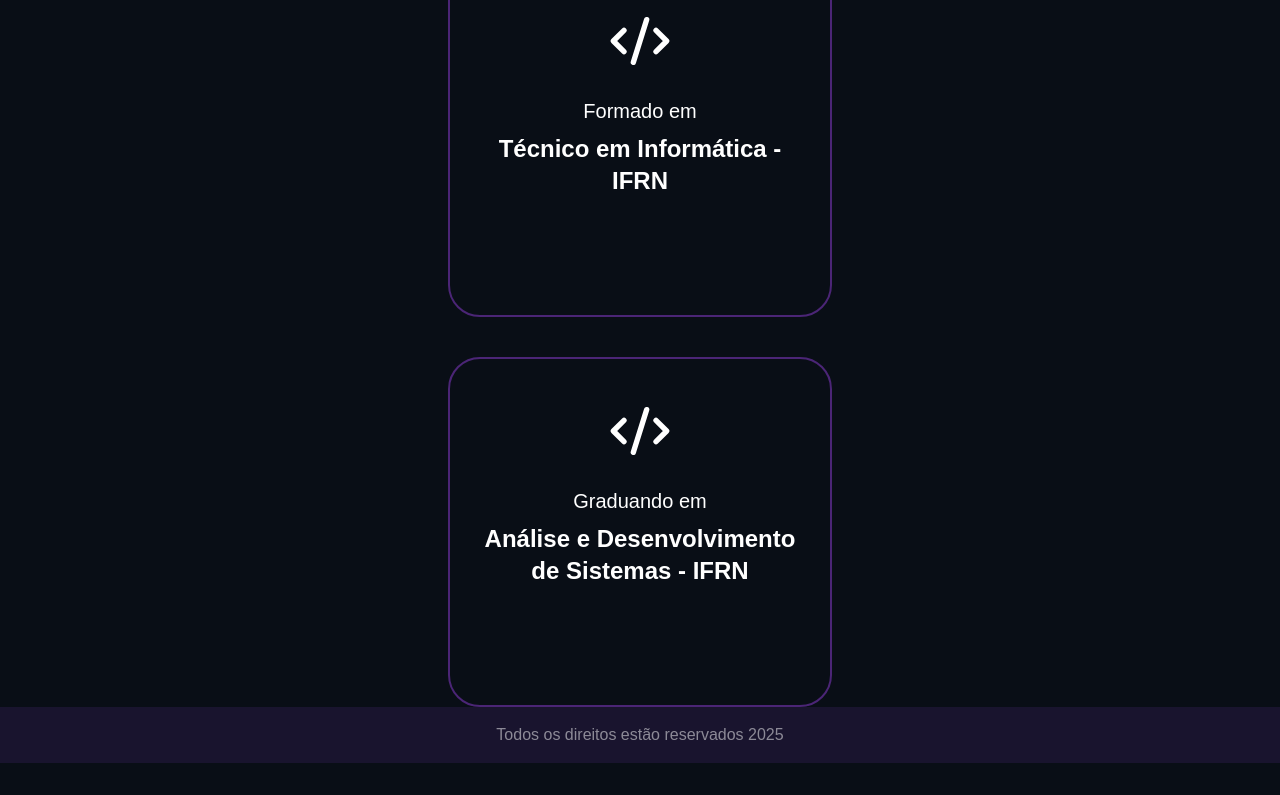
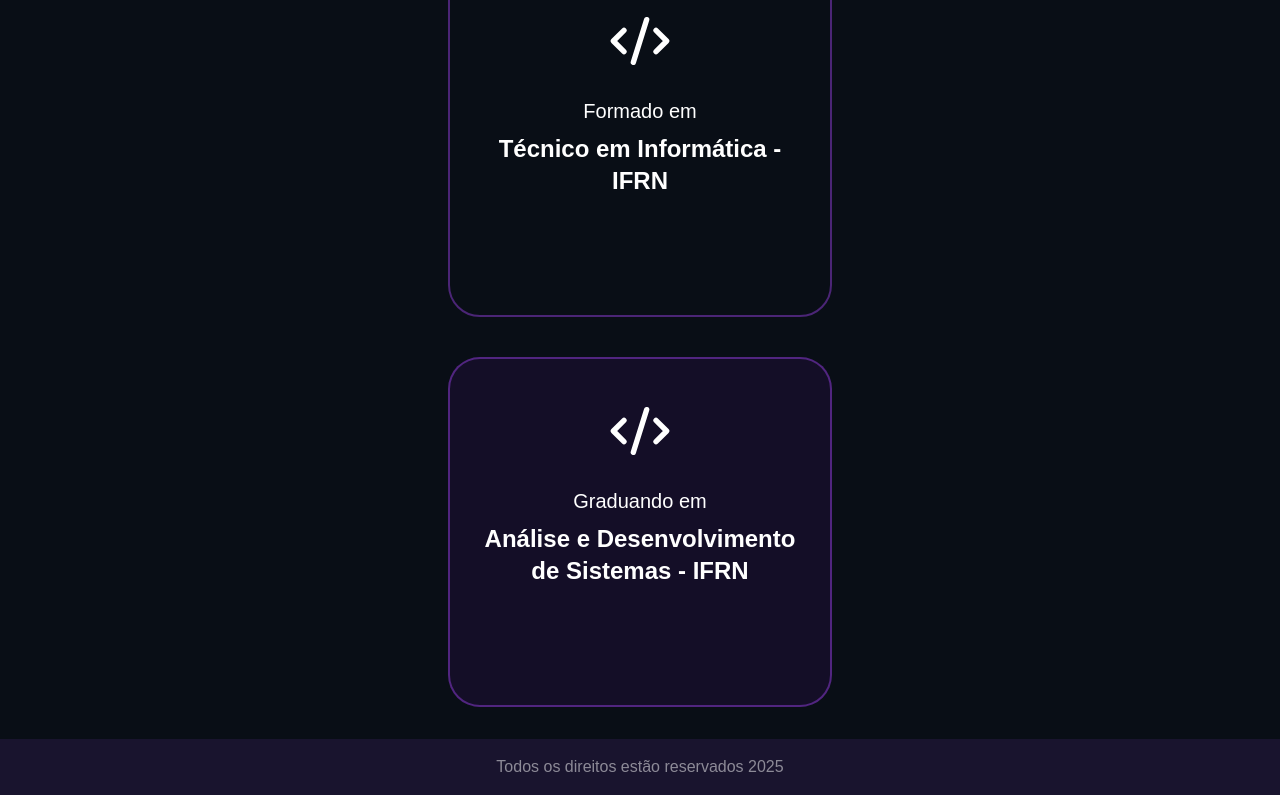
Before and after one commit to brunohro/bruno_henrique, a Next.js app: page / in a window 1280 px wide. Shown: the part 1327-2122 px from the top of the page. Before the commit the page ends 2090 px from the top, so only its background shows below. Built offline with nearby package versions, Linux system fonts and the light colour scheme.

Commit message:
Alterando cor da terceira div da segunda seção + add margin

```diff
--- a/src/components/Secoes/SecaoDois.jsx
+++ b/src/components/Secoes/SecaoDois.jsx
@@ -3,7 +3,7 @@
 
 const SecaoDois = () => {
   return (
-    <div className="mx-20">
+    <div className="mx-20 mb-8">
       <div className="mx-auto flex flex-col justify-center items-center gap-10">
         {/* Divisão Um */}
         <div className="max-w-sm w-full min-h-[350px] flex flex-col border-2 rounded-4xl border-purple-500/40 hover:border-purple-500 cursor-pointer items-center px-8 py-10 text-center transition-all duration-300 ease-in-out">
@@ -26,7 +26,7 @@
         </div>
 
         {/* Divisão Três */}
-        <div className="max-w-sm w-full min-h-[350px] flex flex-col border-2 rounded-4xl border-purple-500/40 hover:border-purple-500 cursor-pointer items-center px-8 py-10 text-center transition-all duration-300 ease-in-out text-white">
+        <div className="bg-purple-900/15 max-w-sm w-full min-h-[350px] flex flex-col border-2 rounded-4xl border-purple-500/40 hover:border-purple-500 cursor-pointer items-center px-8 py-10 text-center transition-all duration-300 ease-in-out text-white">
           <div className="mb-6">
             <CodeXml width={64} height={64} />
           </div>
```
